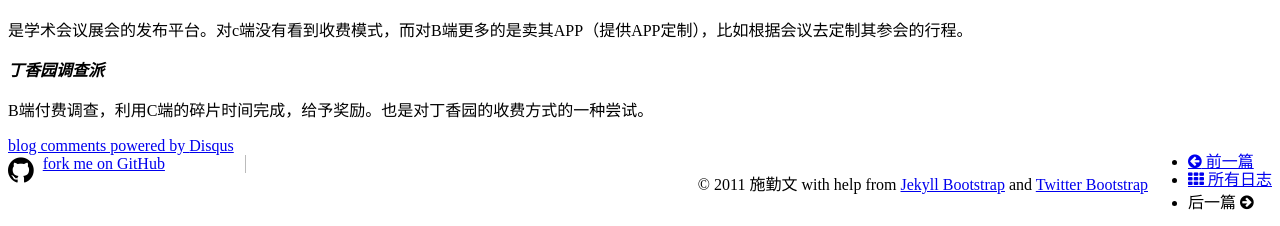
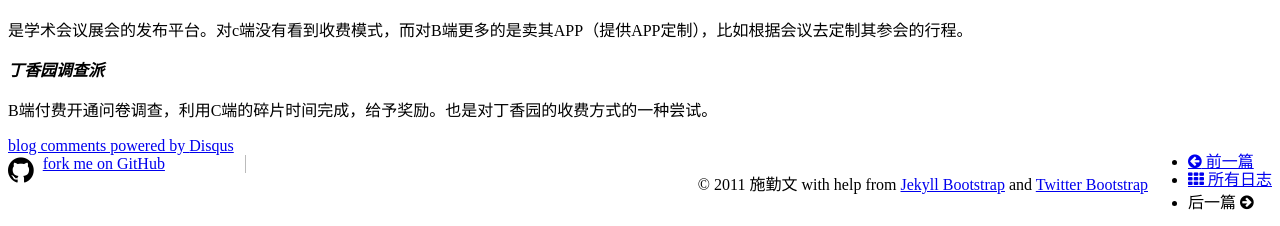
Before and after one commit to qinwenshi/qianbi, a Jekyll site: the page built from _posts/2015-04-06-dxy-series-products-brief.md, in a window 1280 px wide. Shown: the part 1624-1850 px from the top of the page. Built offline with Jekyll 4.4.1, drawn with Linux system fonts in a browser that asks for light colours; nearby versions of some CDN libraries; Markdown is read by kramdown in place of the engine named in the settings; comment, search, counter and statistics services are not loaded.

Commit message:
content refinement

```diff
--- a/_posts/2015-04-06-dxy-series-products-brief.md
+++ b/_posts/2015-04-06-dxy-series-products-brief.md
@@ -72,4 +72,4 @@ PubMed是对期刊搜索的子站。模式是按文章的阅读收费。也是
 
 ***丁香园调查派***
 
-B端付费调查，利用C端的碎片时间完成，给予奖励。也是对丁香园的收费方式的一种尝试。
+B端付费开通问卷调查，利用C端的碎片时间完成，给予奖励。也是对丁香园的收费方式的一种尝试。
```
